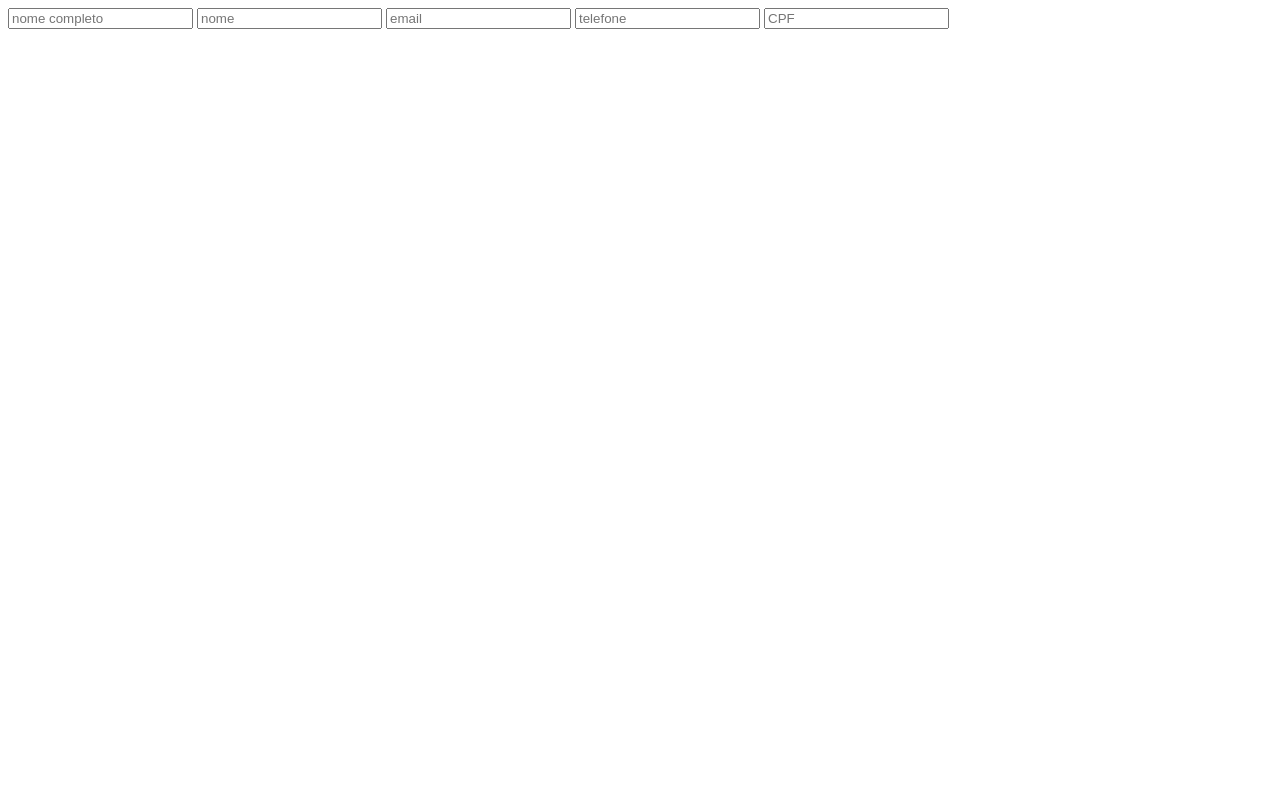
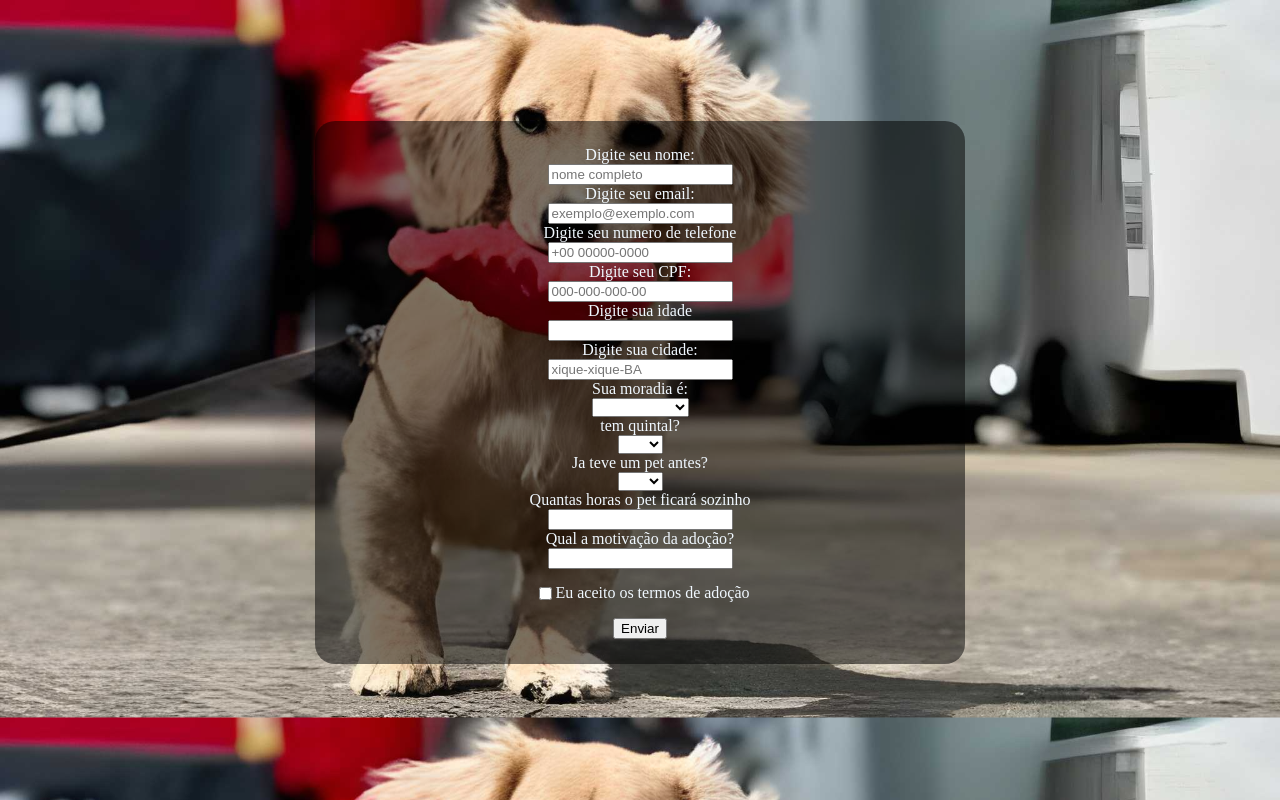
Before and after one commit to luisbruhmuller/formularioadocao, a plain HTML site: page index.html in a window 1280 px wide. Drawn offline with Linux system fonts and the light colour scheme.

Commit message:
forms finalizado

```diff
--- a/index.html
+++ b/index.html
@@ -1,27 +1,72 @@
 <html lang="pt-br">
+
 <head>
     <meta charset="UTF-8">
     <meta http-equiv="X-UA-Compatible" content="IE=edge">
     <meta name="viewport" content="width=device-width, initial-scale=1.0">
+    <link rel="stylesheet" href="style.css">
     <title>adoções de animais</title>
 </head>
+
 <body>
-    <form id="FormAdocao" action="registro">
-        <label for="nome"></label>
-        <input id="nome" type="text" name="nome" placeholder="nome completo" required>
+    <div id="formulario">
+        <form id="FormAdocao" action="registro">
+            <label for="nome">Digite seu nome:</label>
+            <input id="nome" type="text" name="nome" placeholder="nome completo" required>
 
-                <label for="nome"></label>
-        <input id="nome" type="text" name="nome" placeholder="nome " required>
+            <label for="email">Digite seu email:</label>
+            <input id="email" type="text" name="email" placeholder="exemplo@exemplo.com" required>
 
-                <label for="email"></label>
-        <input id="email" type="text" name="email" placeholder="email " required>
+            <label for="telefone">Digite seu numero de telefone</label>
+            <input id="telefone" type="text" name="telefone" placeholder="+00 00000-0000" required>
 
-                <label for="telefone"></label>
-        <input id="telefone" type="text" name="telefone" placeholder="telefone " required>
+            <label for="CPF">Digite seu CPF:</label>
+            <input id="CPF" type="text" name="CPF" placeholder="000-000-000-00" required>
 
-                <label for="CPF"></label>
-        <input id="CPF" type="text" name="CPF" placeholder="CPF " required>
-    </form>
+            <label for="idade">Digite sua idade</label>
+            <input id="idade" type="number" name="idade" placeholder="" required>
+
+            <label for="cidade">Digite sua cidade:</label>
+            <input id="cidade" type="text" name="cidade" placeholder="xique-xique-BA" required>
+
+            <label for="moradia">Sua moradia é:</label>
+            <select name="moradia" id="moradia">
+                <option value=""></option>
+                <option value="apt">apartamento</option>
+                <option value="casa">casa</option>
+            </select>
+
+            <label for="quintal">tem quintal?</label>
+            <select name="quintal" id="quintal">
+                <option value=""></option>
+                <option value="sim">sim</option>
+                <option value="não">não</option>
+            </select>
+
+            <label for="petantes">Ja teve um pet antes?</label>
+            <select id="petantes" name="petantes" required>
+                <option value=""></option>
+                <option value="sim">sim</option>
+                <option value="não">não</option>
+            </select>
+
+
+            <label for="horas_sozinho">Quantas horas o pet ficará sozinho</label>
+            <input id="horas_sozinho" type="number" name="horas_sozinho" placeholder="" required>
+
+            <label for="motivo">Qual a motivação da adoção?</label>
+            <input id="motivo" type="text" name="motivo" placeholder="" required>
+
+            <div id="termos">
+                <input id="termo" type="checkbox" name="termo" placeholder="termo " required>
+                <label for="termo">Eu aceito os termos de adoção</label>
+            </div>
+            <button id="enviar" onclick="verificar_aprovacao">
+                Enviar
+            </button>
+        </form>
+    </div>
     <script src="script.js"></script>
 </body>
+
 </html>
--- a/style.css
+++ b/style.css
@@ -0,0 +1,26 @@
+body{
+    background-image: url(assets/leo-aura.jpg);
+    background-size: 100%;
+    align-items: center;
+    display: flex;
+    justify-content: center;
+}
+#formAdocao{
+    background-color: rgba(0, 0, 0, 0.514);
+    display: grid;
+    padding: 25px;
+    align-items: center;
+    justify-items: center;
+    width: 600;
+    color: aliceblue;
+    border-radius: 20px;
+}
+#termos{
+    display: flex;
+    padding-top: 15px;
+    padding-bottom: 15px;
+    padding-left: 5px;
+}
+#enviar{
+    opacity: 100%;
+}
```
Also changed, not shown: assets/fundos.png (added), assets/golden-selfie.jpg (added), assets/leo-aura.jpg (added), assets/leo-leclerc.webp (added).
